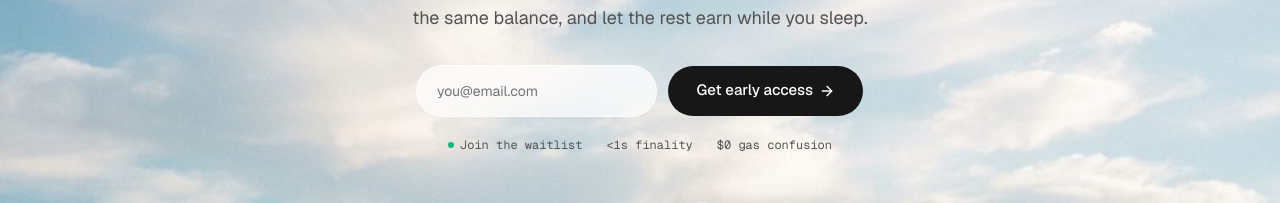
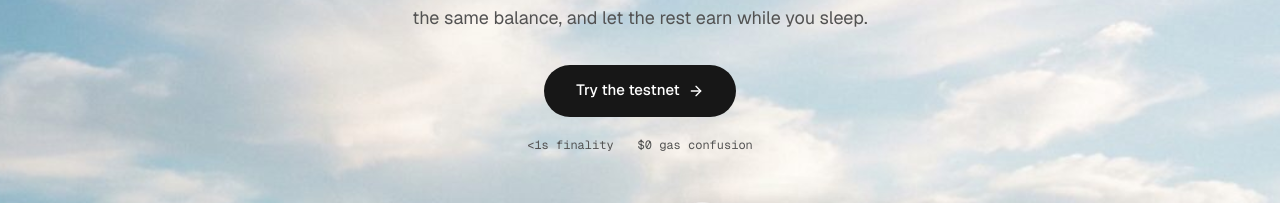
Before and after one commit to danielamodu/Aero, a Next.js app: page / in a window 1280 px wide. Shown: the part 371-574 px from the top of the page. Built offline with nearby package versions, Linux system fonts and the light colour scheme; no server answers; the database is empty.

Commit message:
feat(landing): hero testnet CTA, drop public waitlist counts

```diff
--- a/app/api/waitlist/count/route.ts
+++ /dev/null
@@ -1,33 +0,0 @@
-import { NextResponse } from "next/server"
-import { readFile } from "node:fs/promises"
-import { join } from "node:path"
-import { clientIp, throttle } from "@/lib/rate-limit"
-import { db } from "@/lib/db"
-
-/** Public waitlist size for the live counter. Throttled; no personal data. */
-export async function GET(req: Request) {
-  if (!throttle(`wc:${clientIp(req)}`, 60, 60 * 1000)) {
-    return NextResponse.json({ ok: false }, { status: 429 })
-  }
-  const sql = db()
-  if (sql) {
-    const [{ count }] = (await sql`SELECT COUNT(*)::int AS count FROM waitlist`) as { count: number }[]
-    return NextResponse.json({ ok: true, count })
-  }
-  try {
-    const raw = await readFile(join(process.cwd(), "data", "waitlist.jsonl"), "utf8")
-    const emails = new Set<string>()
-    for (const line of raw.split("\n")) {
-      if (!line.trim()) continue
-      try {
-        const e = JSON.parse(line) as { email?: string }
-        if (e.email) emails.add(e.email)
-      } catch {
-        /* skip */
-      }
-    }
-    return NextResponse.json({ ok: true, count: emails.size })
-  } catch {
-    return NextResponse.json({ ok: true, count: 0 })
-  }
-}
--- a/components/aero/landing.tsx
+++ b/components/aero/landing.tsx
@@ -66,23 +66,6 @@ function Eyebrow({ children, tone = "blue" }: { children: ReactNode; tone?: "blu
       {children}
     </span>
   )
-}
-
-function useWaitlistCount(): number | null {
-  const [count, setCount] = useState<number | null>(null)
-  useEffect(() => {
-    let live = true
-    fetch("/api/waitlist/count")
-      .then((r) => r.json())
-      .then((d) => {
-        if (live && d.ok && typeof d.count === "number") setCount(d.count)
-      })
-      .catch(() => {})
-    return () => {
-      live = false
-    }
-  }, [])
-  return count
 }
 
 /* --------------------------- scroll word reveal ---------------------------- */
@@ -287,19 +270,7 @@ function PhoneEarn() {
 /* ----------------------------------- hero --------------------------------- */
 
 function Hero() {
-  const [email, setEmail] = useState("")
-  const count = useWaitlistCount()
   const reduce = useReducedMotion()
-
-  const capture = (e: FormEvent) => {
-    e.preventDefault()
-    try {
-      if (email.trim()) window.localStorage.setItem("aero_email_prefill", email.trim())
-    } catch {
-      /* ignore */
-    }
-    goTo(e, "waitlist")
-  }
 
   return (
     <section id="top" className="relative overflow-hidden bg-[#bcd7f0] pt-32 text-neutral-900">
@@ -331,35 +302,25 @@ function Hero() {
           Send dollars to any @username in under a second, pay real bills from the same
           balance, and let the rest earn while you sleep.
         </motion.p>
-        <motion.form
+        <motion.div
           initial={{ opacity: 0, y: 26 }}
           animate={{ opacity: 1, y: 0 }}
           transition={{ duration: 0.6, delay: 0.28 }}
-          onSubmit={capture}
-          className="mx-auto mt-8 flex max-w-md flex-col gap-2.5 sm:flex-row"
+          className="mt-8 flex justify-center"
         >
-          <Input
-            value={email}
-            onChange={(e) => setEmail(e.target.value)}
-            placeholder="you@email.com"
-            aria-label="Email address"
-            type="email"
-            className="h-13 flex-1 rounded-full border-white/60 bg-white/70 px-5 text-base text-neutral-900 backdrop-blur placeholder:text-neutral-500"
-          />
-          <Button type="submit" className="h-13 shrink-0 rounded-full bg-neutral-900 px-7 text-[15px] font-medium text-white hover:bg-neutral-800">
-            Get early access <ArrowRight className="size-4" />
-          </Button>
-        </motion.form>
+          <a
+            href="https://testnet.useaero.org"
+            className="inline-flex h-13 items-center gap-2 rounded-full bg-neutral-900 px-8 text-[15px] font-medium text-white transition hover:bg-neutral-800"
+          >
+            Try the testnet <ArrowRight className="size-4" />
+          </a>
+        </motion.div>
         <motion.div
           initial={{ opacity: 0 }}
           animate={{ opacity: 1 }}
           transition={{ duration: 0.6, delay: 0.42 }}
           className="mt-5 flex flex-wrap items-center justify-center gap-x-6 gap-y-1.5 font-mono text-xs text-neutral-600 tabular-nums"
         >
-          <span className="inline-flex items-center gap-1.5">
-            <span className="size-1.5 rounded-full bg-emerald-500" />
-            {count === null ? "Join the waitlist" : `${count.toLocaleString()} on the waitlist`}
-          </span>
           <span>&lt;1s finality</span>
           <span>$0 gas confusion</span>
         </motion.div>
@@ -768,7 +729,6 @@ function CTA() {
   const [already, setAlready] = useState(false)
   const [referrals, setReferrals] = useState(0)
   const [copied, setCopied] = useState(false)
-  const count = useWaitlistCount()
 
   const copyLink = async () => {
     const link = `https://useaero.org?ref=${myCode}`
@@ -836,11 +796,7 @@ function CTA() {
             Claim your @username
           </h2>
           <p className="mx-auto mt-4 max-w-md text-lg text-white/65">
-            One handle for sending, getting paid, and growing.{" "}
-            {count !== null && (
-              <span className="font-mono text-white tabular-nums">{count.toLocaleString()} already in line. </span>
-            )}
-            Free to reserve, yours to keep.
+            One handle for sending, getting paid, and growing. Free to reserve, yours to keep.
           </p>
           {status === "done" ? (
             <motion.div
```
